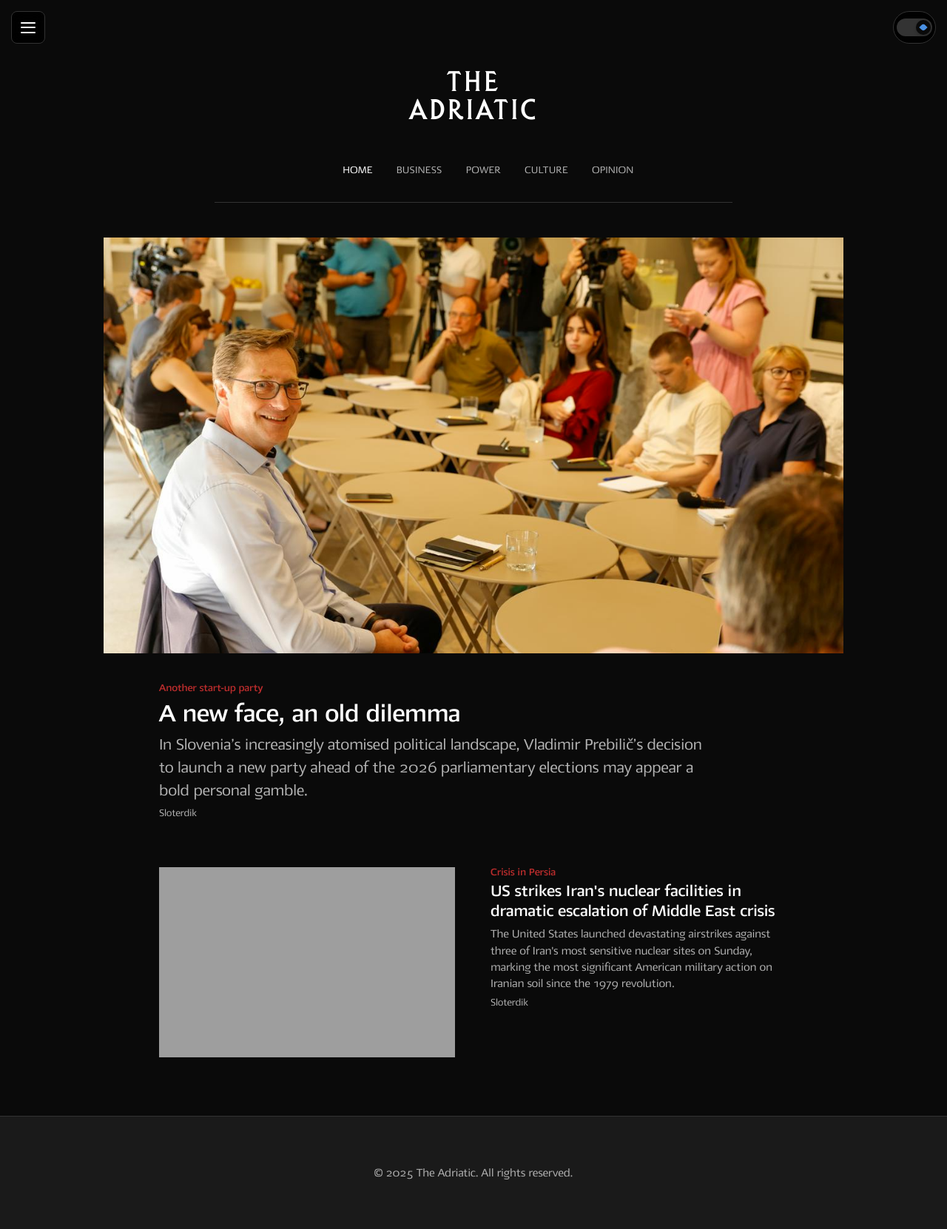
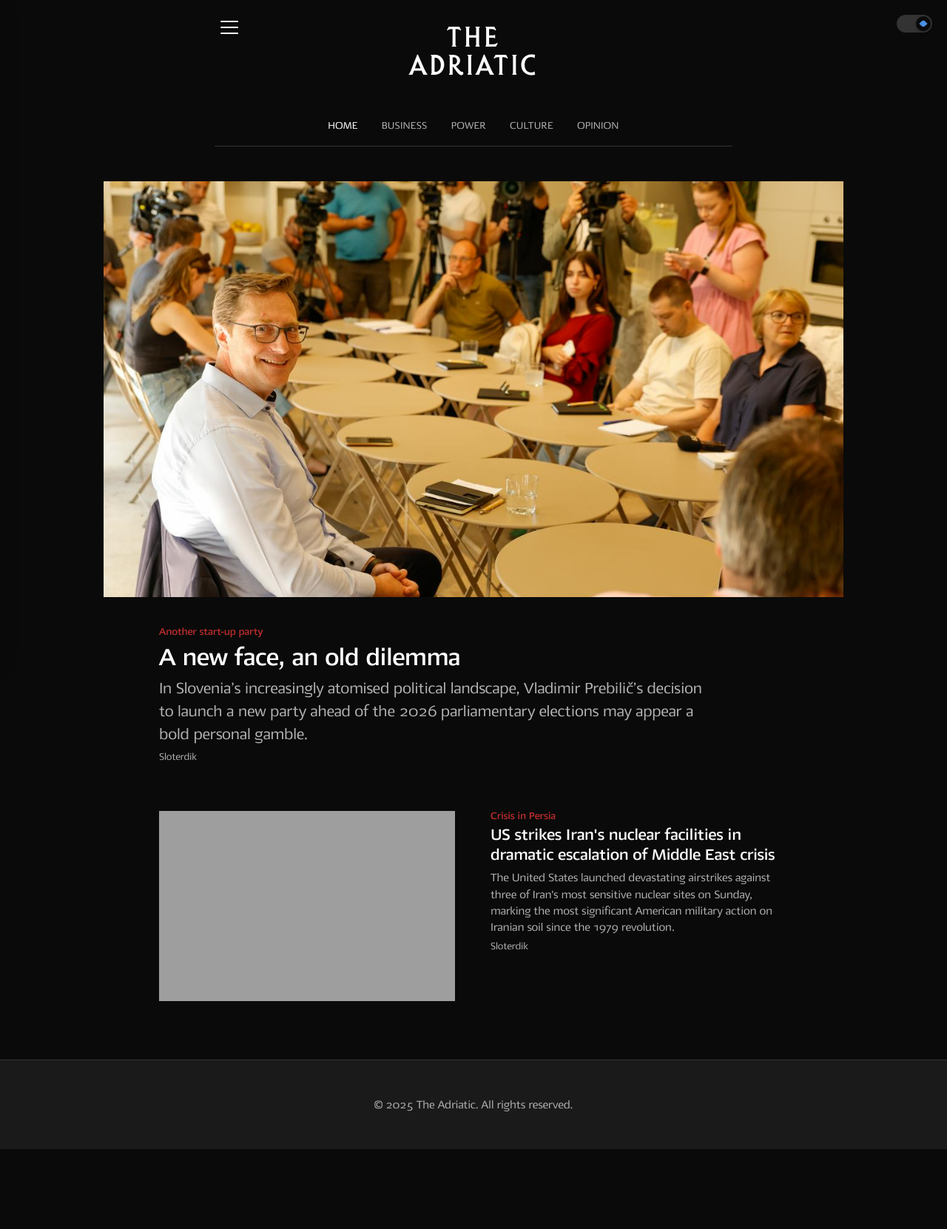
Before and after one commit to tfhoerest/azt, a Jekyll site: the page built from index.html, in a window 1280 px wide. Shown: the whole page at 74% size. Built offline with Jekyll 4.4.1, drawn with Linux system fonts in a browser that asks for light colours; some web fonts are replaced; the list of posts is cut into pages by our own code; after the commit the page ends 1553 px from its top, so only the background shows below that.

Commit message:
Update default.html

```diff
--- a/_layouts/default.html
+++ b/_layouts/default.html
@@ -57,28 +57,16 @@
     --z-ds-color-border-light: #2a2a2a;
 }
 
-/* IMPROVED MOBILE-FIRST DARK MODE TOGGLE */
+/* SIMPLE DARK MODE TOGGLE */
 .theme-toggle {
-    position: fixed; /* Changed from absolute to fixed for better mobile */
-    top: 15px;
-    right: 15px;
-    background: rgba(255, 255, 255, 0.9);
-    backdrop-filter: blur(10px);
-    border: 1px solid var(--z-ds-color-border);
-    border-radius: 24px;
-    padding: 4px;
+    position: absolute;
+    top: 20px;
+    right: 20px; /* Back to original right position */
+    background: none;
+    border: none;
+    padding: 0;
     cursor: pointer;
-    z-index: 1001;
-    min-width: 44px; /* Better touch target */
-    min-height: 44px;
-    display: flex;
-    align-items: center;
-    justify-content: center;
-    transition: all 0.3s ease;
-}
-
-[data-theme="dark"] .theme-toggle {
-    background: rgba(0, 0, 0, 0.9);
+    z-index: 1000;
 }
 
 .toggle-inner {
@@ -146,39 +134,28 @@
     opacity: 1;
 }
 
-/* IMPROVED MOBILE-FIRST HAMBURGER MENU BUTTON */
+/* HAMBURGER MENU BUTTON */
 .menu-toggle {
-    position: fixed; /* Changed from absolute to fixed for better mobile */
-    top: 15px;
-    left: 15px; /* Simple fixed position instead of complex calc */
-    background: rgba(255, 255, 255, 0.9);
-    backdrop-filter: blur(10px);
-    border: 1px solid var(--z-ds-color-border);
-    border-radius: 8px;
-    padding: 12px; /* Larger touch target */
+    position: absolute;
+    top: 20px;
+    left: calc(50% - 350px); /* Aligns with left edge of masthead container */
+    background: none;
+    border: none;
+    padding: 8px;
     cursor: pointer;
     z-index: 1001;
-    transition: all 0.3s ease;
-    min-width: 44px; /* Minimum touch target size */
-    min-height: 44px;
-    display: flex;
-    align-items: center;
-    justify-content: center;
-}
-
-[data-theme="dark"] .menu-toggle {
-    background: rgba(0, 0, 0, 0.9);
+    transition: transform 0.3s ease;
 }
 
 .menu-toggle:hover {
-    transform: scale(1.05);
+    transform: scale(1.1);
 }
 
 .hamburger {
     display: flex;
     flex-direction: column;
-    width: 20px;
-    height: 15px;
+    width: 24px;
+    height: 18px;
     justify-content: space-between;
 }
 
@@ -194,7 +171,7 @@
 
 /* Hamburger animation when menu is open */
 .menu-open .hamburger span:nth-child(1) {
-    transform: rotate(45deg) translate(5px, 5px);
+    transform: rotate(45deg) translate(6px, 6px);
 }
 
 .menu-open .hamburger span:nth-child(2) {
@@ -202,15 +179,15 @@
 }
 
 .menu-open .hamburger span:nth-child(3) {
-    transform: rotate(-45deg) translate(5px, -5px);
+    transform: rotate(-45deg) translate(6px, -6px);
 }
 
-/* IMPROVED RESPONSIVE SIDE PANEL */
+/* SIDE PANEL */
 .side-panel {
     position: fixed;
     top: 0;
-    left: -100vw; /* Use viewport width instead of fixed pixels */
-    width: min(350px, 85vw); /* Responsive width with max */
+    left: -350px;
+    width: 350px;
     height: 100vh;
     background: var(--z-ds-color-background-0);
     border-right: 1px solid var(--z-ds-color-border);
@@ -221,7 +198,7 @@
 }
 
 .side-panel.open {
-    transform: translateX(100vw); /* Move by viewport width */
+    transform: translateX(350px);
 }
 
 .panel-header {
@@ -244,7 +221,6 @@
     font-size: var(--z-ds-fontsize-16);
     font-family: inherit;
     transition: border-color 0.3s ease, box-shadow 0.3s ease;
-    min-height: 48px; /* Better touch target */
 }
 
 .search-input:focus {
@@ -290,9 +266,7 @@
 }
 
 .panel-nav a {
-    display: flex;
-    align-items: center;
-    min-height: 48px; /* Ensure good touch target */
+    display: block;
     padding: var(--z-ds-space-s) var(--z-ds-space-l);
     color: var(--z-ds-color-text-100);
     text-decoration: none;
@@ -447,15 +421,9 @@
             font-display: swap;
         }
 
-        /* PREVENT HORIZONTAL SCROLL */
-        html, body {
-            overflow-x: hidden;
+        * {
             margin: 0;
             padding: 0;
-            box-sizing: border-box;
-        }
-
-        *, *::before, *::after {
             box-sizing: border-box;
         }
 
@@ -473,13 +441,12 @@
             overflow: hidden;
         }
 
-        /* IMPROVED MASTHEAD HEADER */
+        /* MASTHEAD HEADER */
         .masthead {
             background-color: var(--z-ds-color-background-0);
             padding: var(--z-ds-space-l) var(--z-ds-space-s);
             text-align: center;
             position: static;
-            margin-top: 60px; /* Account for fixed buttons on mobile */
         }
 
         .masthead-container {
@@ -487,7 +454,6 @@
             margin: 0 auto;
             border-bottom: 1px solid var(--z-ds-color-border);
             padding-bottom: var(--z-ds-space-s);
-            overflow-x: hidden; /* Prevent overflow */
         }
 
         .site-title {
@@ -507,7 +473,7 @@
 
         .site-title::before {
             content: "THE";
-            font-size: clamp(2rem, 6vw, 3rem); /* Responsive sizing */
+            font-size: 3rem;
             text-transform: uppercase;
             color: inherit;
             display: block;
@@ -515,7 +481,7 @@
 
         .site-title::after {
             content: "ADRIATIC";
-            font-size: clamp(2rem, 6vw, 3rem); /* Responsive sizing */
+            font-size: 3rem;
             text-transform: uppercase;
             color: inherit;
             display: block;
@@ -559,7 +525,6 @@
         .container {
             max-width: var(--z-ds-max-width);
             margin: 0 auto;
-            overflow-x: hidden; /* Prevent overflow */
         }
 
 /* CATEGORY TAGS */
@@ -637,13 +602,8 @@
             background-color: var(--z-ds-color-background-1);
         }
 
-        /* IMPROVED MOBILE OPTIMIZATION */
+        /* MOBILE OPTIMIZATION */
         @media (max-width: 48em) {
-            /* Hide main nav on mobile to prevent clutter */
-            .main-nav {
-                display: none;
-            }
-
             /* Make masthead container full width with full-width border */
             .masthead-container {
                 max-width: none; /* Remove width constraint */
@@ -653,83 +613,14 @@
                 border-bottom: 1px solid var(--z-ds-color-border); /* Keep border here */
             }
 
-            .masthead {
-                padding: var(--z-ds-space-s);
-                margin-top: 60px; /* Account for fixed buttons */
-            }
-
-            .masthead-container {
-                padding-bottom: var(--z-ds-space-s);
-            }
-
-            .main-content {
-                margin-top: 0;
-                padding: 15px var(--z-ds-space-s);
-            }
-
-            /* Better hero image breakout */
-            .hero-image {
-                width: calc(100vw - 0px); /* Prevent any overflow */
-                max-width: none;
-                margin-left: calc(-50vw + 50%);
-                margin-right: calc(-50vw + 50%);
-                overflow: hidden; /* Prevent horizontal scroll */
-            }
-
-            /* Ensure parent containers don't cause overflow */
-            .hero-section {
-                overflow: hidden;
-            }
-        }
-
-        /* EXTRA SMALL MOBILE OPTIMIZATION */
-        @media (max-width: 24em) {
-            .main-nav {
-                gap: 0.25rem;
-                padding: 0 var(--z-ds-space-xl); /* Consistent generous padding - 3rem (48px) */
-            }
-
-            .main-nav a {
-                font-size: 0.7rem;
-                letter-spacing: 0;
-                padding: 0; /* No individual padding */
-            }
-        }
-
-        /* VERY SMALL SCREEN OPTIMIZATIONS */
-        @media (max-width: 320px) {
-            .side-panel {
-                width: 90vw; /* Larger panel on very small screens */
-            }
-
-            .menu-toggle,
             .theme-toggle {
-                top: 10px;
-                min-width: 40px;
-                min-height: 40px;
+                top: 15px;
+                right: 15px;
             }
 
             .menu-toggle {
-                left: 10px;
-            }
-
-            .theme-toggle {
-                right: 10px;
-            }
-
-            .masthead {
-                margin-top: 50px;
-            }
-
-            .hero-image {
-                width: 100%;
-                margin-left: 0;
-                margin-right: 0;
-            }
-
-            .hamburger {
-                width: 18px;
-                height: 13px;
+                top: 15px;
+                left: 15px;
             }
 
             .toggle-inner {
@@ -750,41 +641,55 @@
                 width: 6px;
                 height: 6px;
             }
-        }
 
-        /* LANDSCAPE MOBILE OPTIMIZATION */
-        @media (max-width: 48em) and (orientation: landscape) {
-            .hero-image {
-                height: 200px; /* Shorter on landscape mobile */
+            .hamburger {
+                width: 20px;
+                height: 15px;
+            }
+
+            .side-panel {
+                width: 300px;
+                left: -300px;
+            }
+
+            .side-panel.open {
+                transform: translateX(300px);
             }
 
             .masthead {
-                margin-top: 50px; /* Less space needed in landscape */
+                padding: var(--z-ds-space-s);
+            }
+
+            .masthead-container {
+                padding-bottom: var(--z-ds-space-s);
+            }
+
+            .site-title::before {
+                font-size: 2.25rem;  /* Smaller masthead on mobile */
+            }
+
+            .site-title::after {
+                font-size: 2.25rem;  /* Smaller masthead on mobile */
+            }
+
+            .main-content {
+                margin-top: 0;
+                padding: 15px var(--z-ds-space-s);
             }
         }
 
-        /* ACCESSIBILITY IMPROVEMENTS */
-        @media (prefers-reduced-motion: reduce) {
-            .side-panel,
-            .toggle-switch,
-            .hamburger span,
-            .menu-toggle,
-            .theme-toggle {
-                transition: none;
+        /* EXTRA SMALL MOBILE OPTIMIZATION */
+        @media (max-width: 24em) {
+            .main-nav {
+                gap: 0.25rem;
+                padding: 0 var(--z-ds-space-xl); /* Consistent generous padding - 3rem (48px) */
             }
-        }
 
-        /* Focus indicators for better accessibility */
-        .menu-toggle:focus,
-        .theme-toggle:focus {
-            outline: 2px solid var(--z-ds-color-accent-100);
-            outline-offset: 2px;
-        }
-
-        .menu-toggle:focus-visible,
-        .theme-toggle:focus-visible {
-            outline: 2px solid var(--z-ds-color-accent-100);
-            outline-offset: 2px;
+            .main-nav a {
+                font-size: 0.7rem;
+                letter-spacing: 0;
+                padding: 0; /* No individual padding */
+            }
         }
     </style>
 </head>
@@ -834,7 +739,7 @@
     <header class="masthead">
         <div class="masthead-container">
             <a href="{{ site.baseurl }}/" class="site-title">{{ site.title }}</a>
-            <!-- Original navigation is now hidden on mobile and moved to side panel -->
+            <!-- Original navigation is now hidden and moved to side panel -->
             <nav>
                 <ul class="main-nav">
                     <li><a href="{{ site.baseurl }}/" {% if page.url == "/" %}class="active"{% endif %}>Home</a></li>
```
